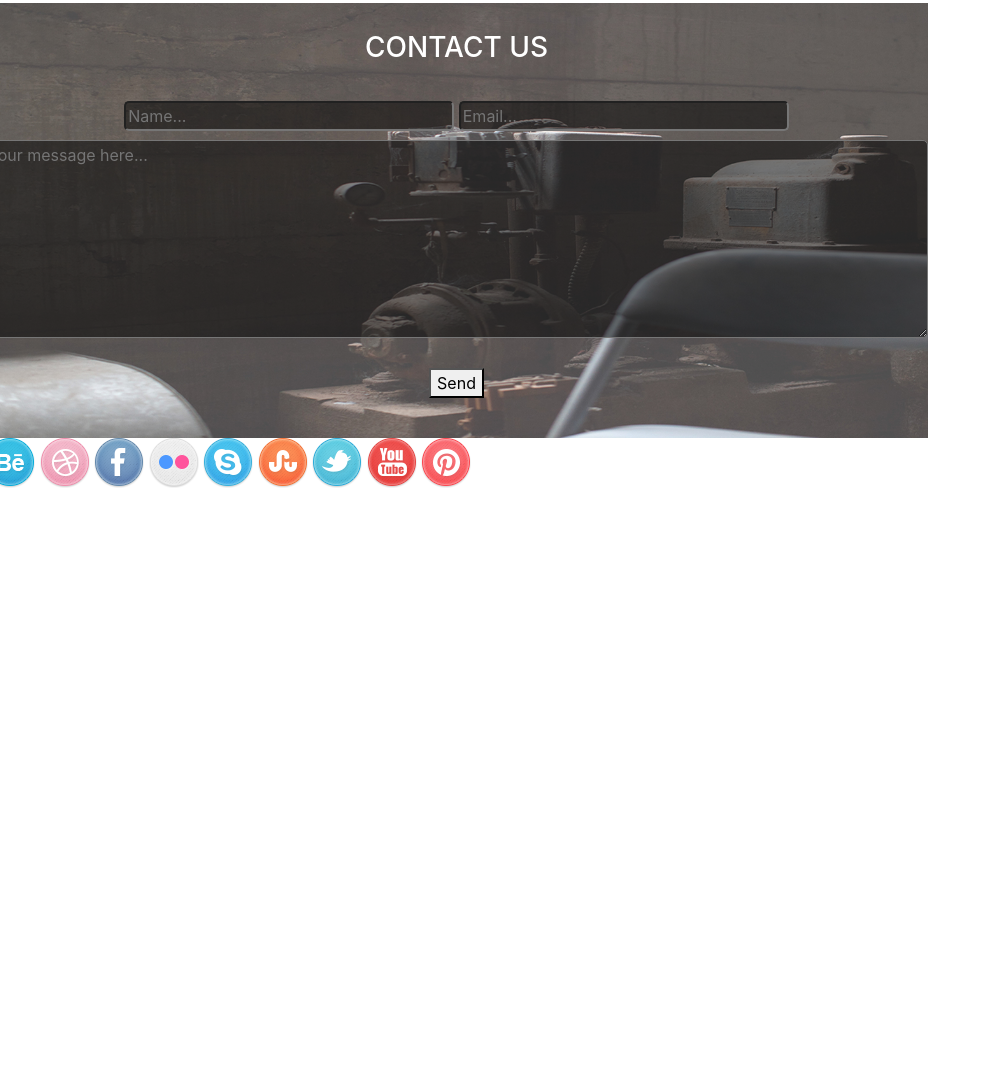
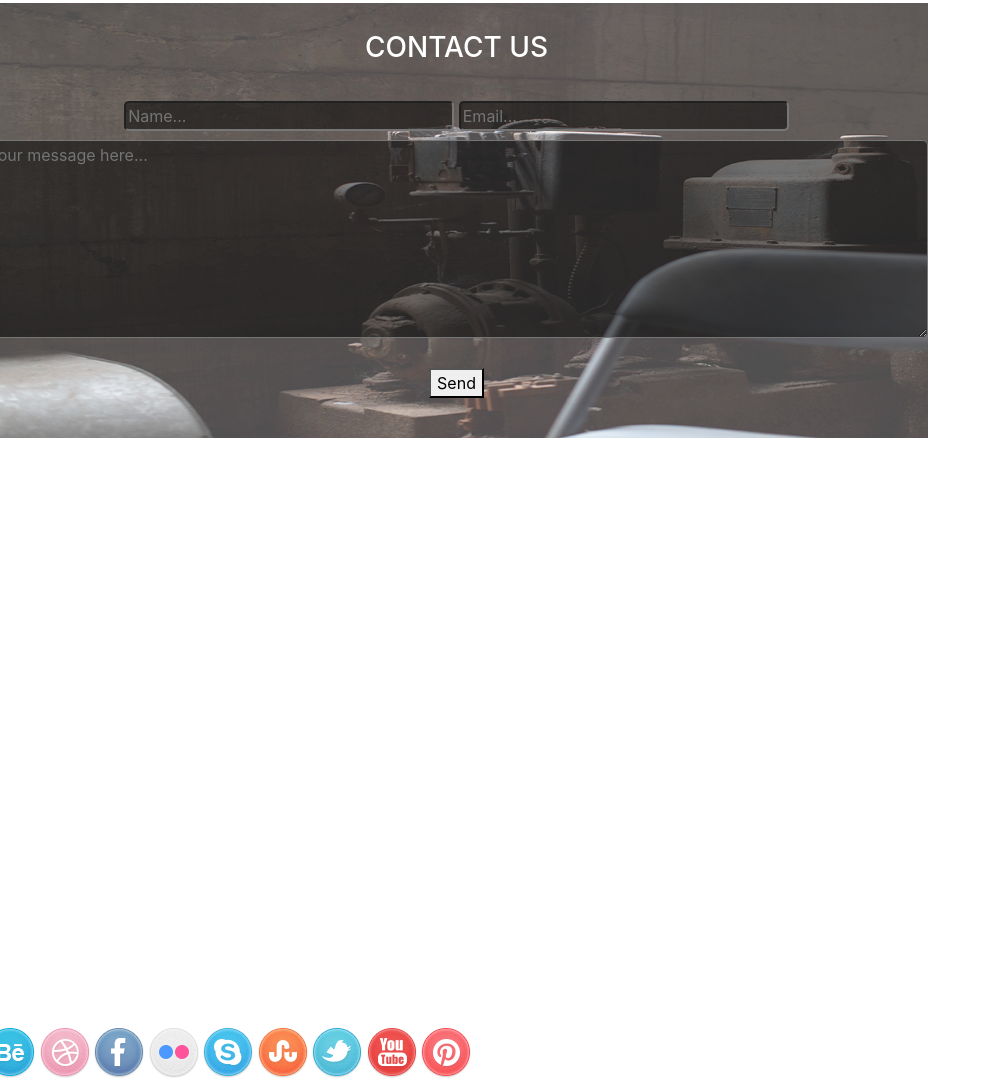
Before and after one commit to faithkoske/DELANI-STUDIO, a plain HTML site: page index.html in a window 1280 px wide. Shown: the part 1593-2671 px from the top of the page, without its empty margins (0-991 px from the left). Before the commit the page ends 2081 px from the top, so only its background shows below. Drawn offline with nearby package versions, Linux system fonts and the light colour scheme.

Commit message:
add changes

```diff
--- a/css/styles.css
+++ b/css/styles.css
@@ -102,3 +102,7 @@ div[id="wedo"]{
   margin-left: 0%;
   margin-right: 0%;
 }
+div[id="social"]{
+margin-top:45%;
+position: centre;
+}
```
